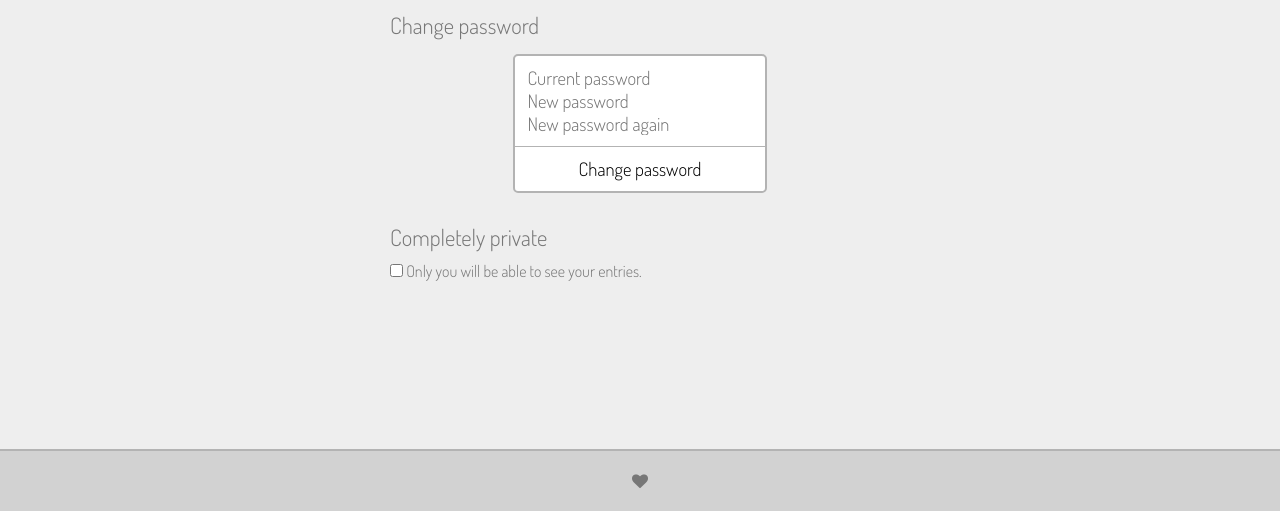
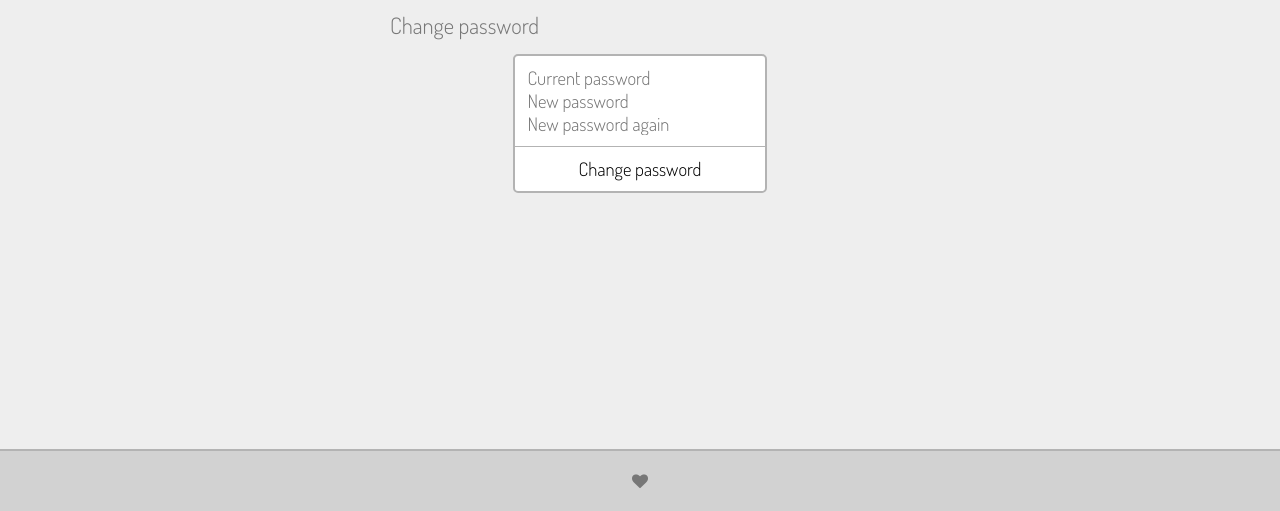
Before and after one commit to neynt/tsundiary, a Python web app: template templates/settings.html in a window 1280 px wide. Shown: the part 289-800 px from the top of the page. Run offline with Jinja, Linux system fonts and the light colour scheme; the template is opened without the code that fills it, so the values that code supplies are empty; some libraries are stand-ins or nearby versions.

Commit message:
simplify privacy setting

```diff
--- a/templates/settings.html
+++ b/templates/settings.html
@@ -20,6 +20,7 @@
     {% for i in [0, 1, 3, 7, 30] %}
     <option value='{{ i }}' {% if i == g.user.secret_days %}selected{% endif %} >{{ i }}</option>
     {% endfor %}
+    <option value='Forever' {% if g.user.publicity == 0 %}selected{% endif %} >Forever</option>
   </select>
   </p>
 
@@ -32,12 +33,6 @@
     <hr />
     <input type="submit" id="change_password" class='submitbutton first last' value='Change password'></input>
   </div>
-  </p>
-
-  <h2>Completely private</h2>
-  <p>
-  <input id='option_private' type='checkbox' {% if private %} checked {% endif %} />
-  Only you will be able to see your entries.
   </p>
 
 </div>
```
Also changed, not shown: tsundiary.py (+10 -2 lines).
